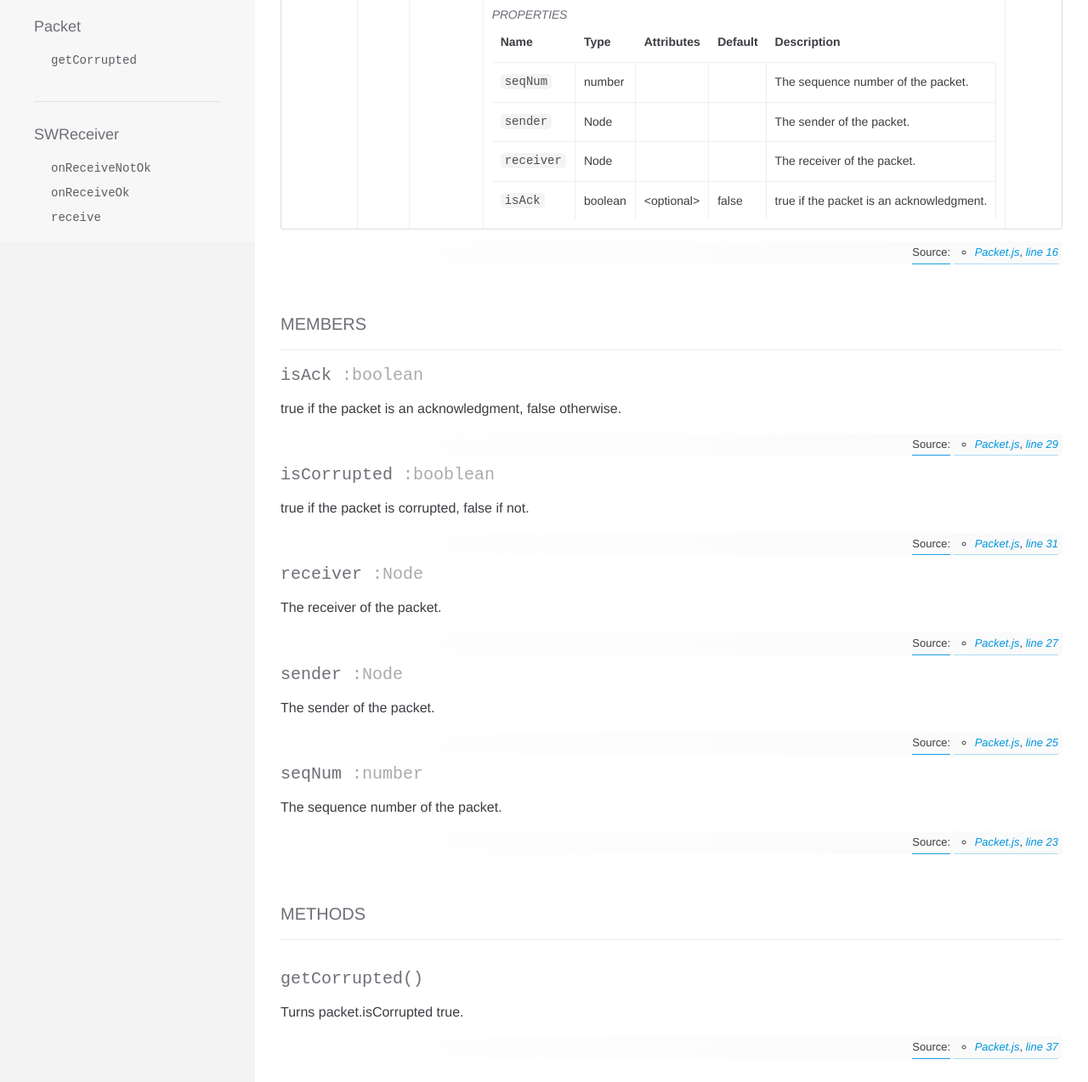
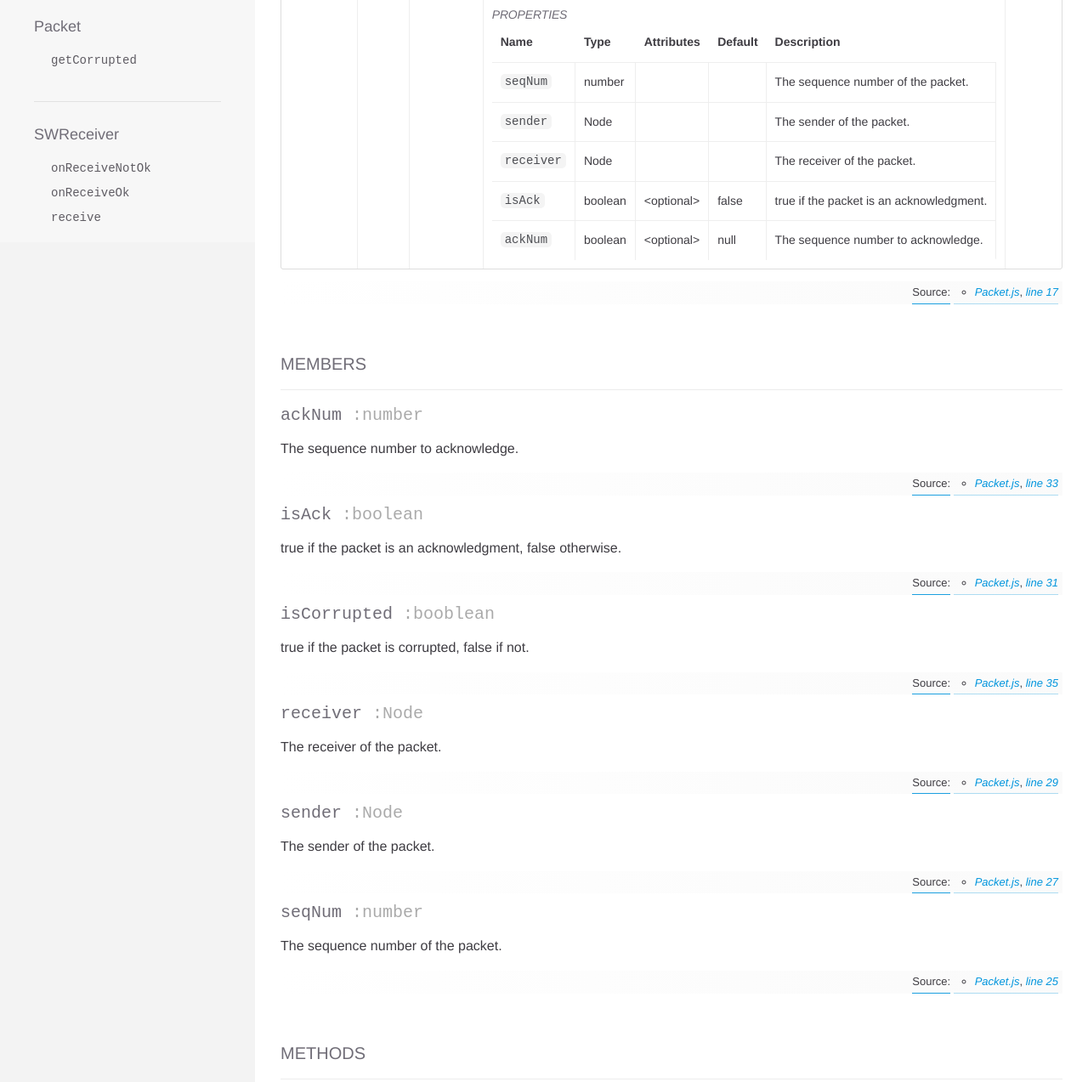
Before and after one commit to JoseIVP/transport-protocols-simulator, a website: page docs/module-_Packet.js_-Packet.html in a window 1280 px wide. Shown: the part 558-1831 px from the top of the page at 85% size. Drawn offline with nearby package versions, Linux system fonts and the light colour scheme; a web font is replaced by a local one.

Commit message:
Added a new property called ackNum to Packet
Changed the test description for some default properties
of Packet and added a test for the default value of ackNum
int PacketTest.js
Changed the tests in stopAndWait.js to now use ackNum to get
the acknowledged sequence number.
Changed SWSender and SWReceiver to pass the changed tests.
Updated the documentation with the new property.

```diff
--- a/docs/module-_Packet.js_-Packet.html
+++ b/docs/module-_Packet.js_-Packet.html
@@ -392,6 +392,51 @@
       </tr>
 
 
+      <tr>
+
+          <td class="name"><code>ackNum</code></td>
+
+
+        <td class="type">
+
+
+    <span class="param-type">
+      boolean
+    </span>
+
+
+
+
+
+        </td>
+
+
+          <td class="attributes">
+
+              &lt;optional><br>
+
+
+
+
+
+          </td>
+
+
+
+          <td class="default">
+
+              null
+
+          </td>
+
+
+        <td class="description last">
+          <p>The sequence number to acknowledge.</p>
+
+        </td>
+      </tr>
+
+
   </tbody>
 </table>
 
@@ -438,7 +483,7 @@
     <dd class="tag-source">
       <ul class="dummy">
         <li>
-          <a href="Packet.js.html">Packet.js</a>, <a href="Packet.js.html#line16">line 16</a>
+          <a href="Packet.js.html">Packet.js</a>, <a href="Packet.js.html#line17">line 17</a>
         </li>
       </ul>
     </dd>
@@ -479,6 +524,73 @@
 
 
         <h3 class="subsection-title">Members</h3>
+
+
+
+
+<h4 class="name" id="ackNum">
+  <span class="type-signature"></span>ackNum<span class="type-signature"> :number</span>
+</h4>
+
+
+
+
+  <div class="description">
+    <p>The sequence number to acknowledge.</p>
+  </div>
+
+
+
+
+<dl class="details">
+
+
+
+
+
+
+
+
+
+
+
+
+
+
+
+
+
+
+
+
+
+
+
+
+
+
+    <dt class="tag-source">Source:</dt>
+    <dd class="tag-source">
+      <ul class="dummy">
+        <li>
+          <a href="Packet.js.html">Packet.js</a>, <a href="Packet.js.html#line33">line 33</a>
+        </li>
+      </ul>
+    </dd>
+
+
+
+
+
+
+
+</dl>
+
+
+
+
+
+
 
 
 
@@ -528,7 +640,7 @@
     <dd class="tag-source">
       <ul class="dummy">
         <li>
-          <a href="Packet.js.html">Packet.js</a>, <a href="Packet.js.html#line29">line 29</a>
+          <a href="Packet.js.html">Packet.js</a>, <a href="Packet.js.html#line31">line 31</a>
         </li>
       </ul>
     </dd>
@@ -595,7 +707,7 @@
     <dd class="tag-source">
       <ul class="dummy">
         <li>
-          <a href="Packet.js.html">Packet.js</a>, <a href="Packet.js.html#line31">line 31</a>
+          <a href="Packet.js.html">Packet.js</a>, <a href="Packet.js.html#line35">line 35</a>
         </li>
       </ul>
     </dd>
@@ -662,7 +774,7 @@
     <dd class="tag-source">
       <ul class="dummy">
         <li>
-          <a href="Packet.js.html">Packet.js</a>, <a href="Packet.js.html#line27">line 27</a>
+          <a href="Packet.js.html">Packet.js</a>, <a href="Packet.js.html#line29">line 29</a>
         </li>
       </ul>
     </dd>
@@ -729,7 +841,7 @@
     <dd class="tag-source">
       <ul class="dummy">
         <li>
-          <a href="Packet.js.html">Packet.js</a>, <a href="Packet.js.html#line25">line 25</a>
+          <a href="Packet.js.html">Packet.js</a>, <a href="Packet.js.html#line27">line 27</a>
         </li>
       </ul>
     </dd>
@@ -796,7 +908,7 @@
     <dd class="tag-source">
       <ul class="dummy">
         <li>
-          <a href="Packet.js.html">Packet.js</a>, <a href="Packet.js.html#line23">line 23</a>
+          <a href="Packet.js.html">Packet.js</a>, <a href="Packet.js.html#line25">line 25</a>
         </li>
       </ul>
     </dd>
@@ -886,7 +998,7 @@
     <dd class="tag-source">
       <ul class="dummy">
         <li>
-          <a href="Packet.js.html">Packet.js</a>, <a href="Packet.js.html#line37">line 37</a>
+          <a href="Packet.js.html">Packet.js</a>, <a href="Packet.js.html#line41">line 41</a>
         </li>
       </ul>
     </dd>
--- a/js/src/Packet.js
+++ b/js/src/Packet.js
@@ -12,12 +12,14 @@ class Packet{
      * @param {Node} options.sender - The sender of the packet.
      * @param {Node} options.receiver - The receiver of the packet.
      * @param {boolean} [options.isAck=false] - true if the packet is an acknowledgment.
+     * @param {boolean} [options.ackNum=null] - The sequence number to acknowledge.
      */
     constructor({
         seqNum,
         sender,
         receiver,
         isAck = false,
+        ackNum = null,
     }={}){
         /** @member {number} - The sequence number of the packet. */
         this.seqNum = seqNum;
@@ -27,6 +29,8 @@ class Packet{
         this.receiver = receiver;
         /** @member {boolean} - true if the packet is an acknowledgment, false otherwise. */
         this.isAck = isAck;
+        /** @member {number} - The sequence number to acknowledge. */
+        this.ackNum = ackNum;
         /** @member {booblean} - true if the packet is corrupted, false if not. */
         this.isCorrupted = false;
     }
--- a/js/src/stopAndWait.js
+++ b/js/src/stopAndWait.js
@@ -5,7 +5,7 @@ import Packet from "./Packet.js";
 
 
 function isAck(packet, seqNum){
-    return packet.isAck && packet.seqNum === seqNum;
+    return packet.isAck && packet.ackNum === seqNum;
 }
 
 /**
@@ -142,7 +142,7 @@ export class SWReceiver extends Node{
         if(packet.isCorrupted || packet.seqNum !== this.expectedSeqNum){
             this.onReceiveNotOk(packet, channel);
             const ack = new Packet({
-                seqNum: (this.expectedSeqNum + 1) % 2,
+                ackNum: (this.expectedSeqNum + 1) % 2,
                 isAck: true,
                 sender: this,
                 receiver: packet.sender
@@ -151,7 +151,7 @@ export class SWReceiver extends Node{
         } else {
             this.onReceiveOk(packet, channel);
             const ack = new Packet({
-                seqNum: this.expectedSeqNum,
+                ackNum: this.expectedSeqNum,
                 isAck: true,
                 sender: this,
                 receiver: packet.sender
```
Also changed, not shown: docs/Packet.js.html (+4 -0 lines), docs/stopAndWait.js.html (+3 -3 lines), js/tests/PacketTest.js (+8 -2 lines), js/tests/stopAndWaitTest.js (+4 -4 lines).
